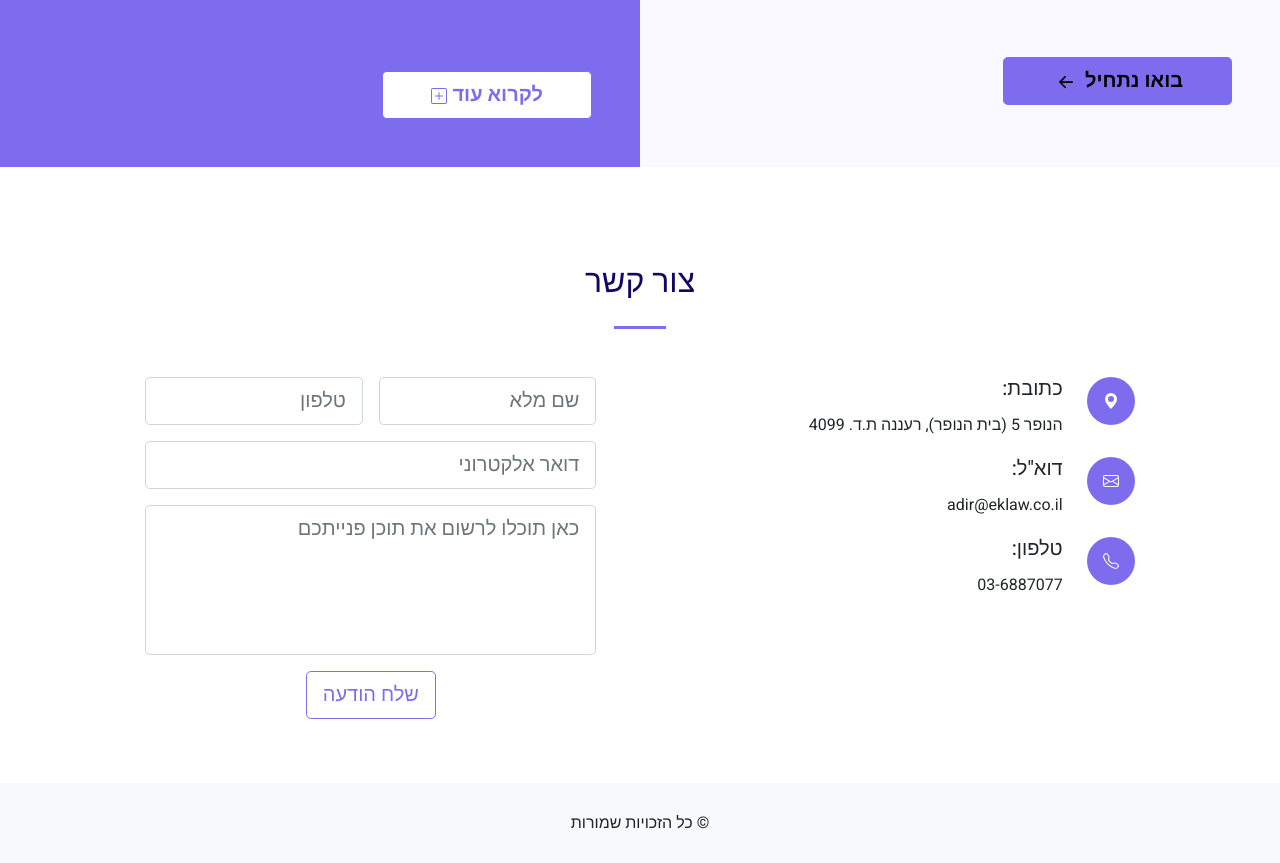
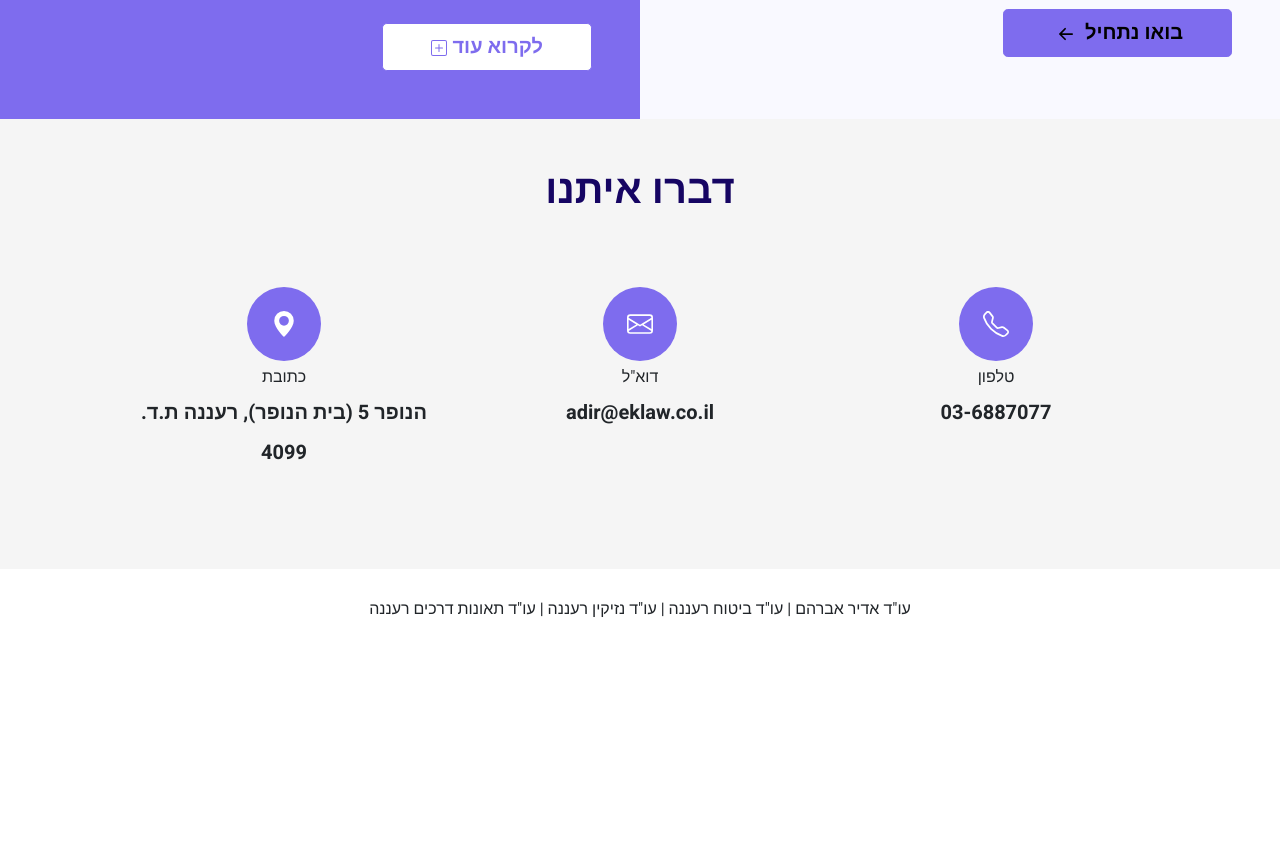
Before and after one commit to adir-avraham/my-office, a website: page index.html in a window 1280 px wide. Shown: the part 3142-4005 px from the top of the page. After the commit the page ends 3791 px from the top, so only its background shows below. Drawn offline with nearby package versions, Linux system fonts and the light colour scheme.

Commit message:
more-change-style

```diff
--- a/index.html
+++ b/index.html
@@ -271,7 +271,7 @@
           </div>
 
           <div class="col-lg-5 text-center">
-           <img src="./pics/about.png" alt="me" class="img-fluid">
+           <img src="./pics/about2.svg" alt="me" class="img-fluid p-5">
           </div>
 
         </div>
@@ -279,9 +279,9 @@
     </section>
 
     <section class="fs-5 fw-light" id="service">
-      <div class="container-fluid py-5">
+      <div class="container-fluid">
         <div class="row">
-          <div class="col-lg-6 lh-base p-5 bg-info">
+          <div class="col-lg-6 lh-base p-5 bg-info text-secondary">
             <h2 class="py-5 fw-bold fs-1">כמה זה עולה?</h2>
             <p>התעריפים בתחום הביטוח והנזיקין מבוססים בדרך כלל על הצלחה, דהיינו על אחוזים מהתגמולים והפיצויים המשתלמים בפועל לידי הלקוח.</p>
             <p class="py-4">לפיכך, אם לא ישולם לך דבר - גם אנו לא נהיה זכאים לדבר.</p>
@@ -314,95 +314,69 @@
       </div>
     </section>
 
-    <section class="bg-white py-5" id="contact">
+    <section id="contact" style="background-color: #f5f5f5;">
+      <h2 class="text-center fw-bold pb-3 pt-5 fs-1 text-secondary">דברו איתנו</h2>
       <div class="container">
-        <h2 class="text-center text-secondary">צור קשר</h2>
-        <div  class="divider"></div>
-        <div class="row justify-content-evenly mt-5">
 
-          <div class="col-lg-5">
+        <div class="row row-cols-1 row-cols-md-3 text-center g-5 p-5">
+
+          <div class="col">
+            <a class="text-decoration-none text-reset" href="tel:03-6887077">
+
+              <span class="badge bg-primary p-4 rounded-circle">
+                <svg xmlns="http://www.w3.org/2000/svg" width="26" height="26" fill="currentColor" class="bi bi-telephone" viewBox="0 0 16 16">
+                  <path d="M3.654 1.328a.678.678 0 0 0-1.015-.063L1.605 2.3c-.483.484-.661 1.169-.45 1.77a17.568 17.568 0 0 0 4.168 6.608 17.569 17.569 0 0 0 6.608 4.168c.601.211 1.286.033 1.77-.45l1.034-1.034a.678.678 0 0 0-.063-1.015l-2.307-1.794a.678.678 0 0 0-.58-.122l-2.19.547a1.745 1.745 0 0 1-1.657-.459L5.482 8.062a1.745 1.745 0 0 1-.46-1.657l.548-2.19a.678.678 0 0 0-.122-.58L3.654 1.328zM1.884.511a1.745 1.745 0 0 1 2.612.163L6.29 2.98c.329.423.445.974.315 1.494l-.547 2.19a.678.678 0 0 0 .178.643l2.457 2.457a.678.678 0 0 0 .644.178l2.189-.547a1.745 1.745 0 0 1 1.494.315l2.306 1.794c.829.645.905 1.87.163 2.611l-1.034 1.034c-.74.74-1.846 1.065-2.877.702a18.634 18.634 0 0 1-7.01-4.42 18.634 18.634 0 0 1-4.42-7.009c-.362-1.03-.037-2.137.703-2.877L1.885.511z"/>
+                </svg>
+              </span>
+              <div>טלפון</div>
+              <div class="fw-bold fs-5">03-6887077</div>
+            </a>
+          </div>
+
+          <div class="col">
+            <a class="text-decoration-none text-reset" href="mailto:adir@eklaw.co.il">
+
+              <span class="badge bg-primary p-4 rounded-circle">
+                <svg xmlns="http://www.w3.org/2000/svg" width="26" height="26" fill="currentColor" class="bi bi-envelope" viewBox="0 0 16 16">
+                  <path d="M0 4a2 2 0 0 1 2-2h12a2 2 0 0 1 2 2v8a2 2 0 0 1-2 2H2a2 2 0 0 1-2-2V4zm2-1a1 1 0 0 0-1 1v.217l7 4.2 7-4.2V4a1 1 0 0 0-1-1H2zm13 2.383-4.758 2.855L15 11.114v-5.73zm-.034 6.878L9.271 8.82 8 9.583 6.728 8.82l-5.694 3.44A1 1 0 0 0 2 13h12a1 1 0 0 0 .966-.739zM1 11.114l4.758-2.876L1 5.383v5.73z"/>
+                </svg>
+              </span>
+              <div>דוא"ל</div>
+              <div class="fw-bold fs-5">adir@eklaw.co.il</div>
+            </a>
+          </div>
+
+
+          <div class="col">
             <a target="_blank" class="text-decoration-none text-reset" href="https://ul.waze.com/ul?ll=32.19456000%2C34.88364336&navigate=yes&zoom=17&utm_campaign=default&utm_source=waze_website&utm_medium=lm_share_location">
-            <div class="row row-cols-auto">
-              <div class="col">
-                <span class="badge bg-primary p-3 rounded-circle">
-                  <svg xmlns="http://www.w3.org/2000/svg" width="16" height="16" fill="currentColor" class="bi bi-geo-alt-fill" viewBox="0 0 16 16">
+                <span class="badge bg-primary p-4 rounded-circle">
+                  <svg xmlns="http://www.w3.org/2000/svg" width="26" height="26" fill="currentColor" class="bi bi-geo-alt-fill" viewBox="0 0 16 16">
                     <path d="M8 16s6-5.686 6-10A6 6 0 0 0 2 6c0 4.314 6 10 6 10zm0-7a3 3 0 1 1 0-6 3 3 0 0 1 0 6z"/>
                   </svg>
                 </span>
-              </div>
-              <div class="col">
-                <h5>כתובת:</h5>
-                <p>הנופר 5 (בית הנופר), רעננה ת.ד. 4099</p>
-              </div>
-            </div>
+                <div>כתובת</div>
+                <div class="fw-bold fs-5">הנופר 5 (בית הנופר), רעננה ת.ד. 4099</div>
             </a>
-            <a class="text-decoration-none text-reset" href="mailto:adir@eklaw.co.il">
-            <div class="row row-cols-auto">
-              <div class="col">
-                <span class="badge bg-primary p-3 rounded-circle">
-                  <svg xmlns="http://www.w3.org/2000/svg" width="16" height="16" fill="currentColor" class="bi bi-envelope" viewBox="0 0 16 16">
-                    <path d="M0 4a2 2 0 0 1 2-2h12a2 2 0 0 1 2 2v8a2 2 0 0 1-2 2H2a2 2 0 0 1-2-2V4zm2-1a1 1 0 0 0-1 1v.217l7 4.2 7-4.2V4a1 1 0 0 0-1-1H2zm13 2.383-4.758 2.855L15 11.114v-5.73zm-.034 6.878L9.271 8.82 8 9.583 6.728 8.82l-5.694 3.44A1 1 0 0 0 2 13h12a1 1 0 0 0 .966-.739zM1 11.114l4.758-2.876L1 5.383v5.73z"/>
-                  </svg>
-                </span>
-              </div>
-              <div class="col">
-                <h5>דוא"ל:</h5>
-                <p>adir@eklaw.co.il</p>
-              </div>
-            </div>
-            </a>
-            <a class="text-decoration-none text-reset" href="tel:03-6887077">
-            <div class="row row-cols-auto">
-              <div class="col">
-                <span class="badge bg-primary p-3 rounded-circle">
-                  <svg xmlns="http://www.w3.org/2000/svg" width="16" height="16" fill="currentColor" class="bi bi-telephone" viewBox="0 0 16 16">
-                    <path d="M3.654 1.328a.678.678 0 0 0-1.015-.063L1.605 2.3c-.483.484-.661 1.169-.45 1.77a17.568 17.568 0 0 0 4.168 6.608 17.569 17.569 0 0 0 6.608 4.168c.601.211 1.286.033 1.77-.45l1.034-1.034a.678.678 0 0 0-.063-1.015l-2.307-1.794a.678.678 0 0 0-.58-.122l-2.19.547a1.745 1.745 0 0 1-1.657-.459L5.482 8.062a1.745 1.745 0 0 1-.46-1.657l.548-2.19a.678.678 0 0 0-.122-.58L3.654 1.328zM1.884.511a1.745 1.745 0 0 1 2.612.163L6.29 2.98c.329.423.445.974.315 1.494l-.547 2.19a.678.678 0 0 0 .178.643l2.457 2.457a.678.678 0 0 0 .644.178l2.189-.547a1.745 1.745 0 0 1 1.494.315l2.306 1.794c.829.645.905 1.87.163 2.611l-1.034 1.034c-.74.74-1.846 1.065-2.877.702a18.634 18.634 0 0 1-7.01-4.42 18.634 18.634 0 0 1-4.42-7.009c-.362-1.03-.037-2.137.703-2.877L1.885.511z"/>
-                  </svg>
-                </span>
-              </div>
-              <div class="col">
-                <h5>טלפון:</h5>
-                <p>03-6887077</p>
-              </div>
-            </div>
-            </a>
-
           </div>
 
-          <div class="col-lg-5">
-            <form class="row g-3"
-              id="my-form"
-              action="https://formspree.io/f/mgepkwqd"
-              method="POST">
-              <div class="col-lg-6">
-                <input required type="text" name="name" class="form-control form-control-lg" id="floatingPassword" placeholder="שם מלא">
-              </div>
-              <div class="col-lg-6">
-                <input required type="text" name="phone" class="form-control form-control-lg" id="floatingPassword" placeholder="טלפון">
-              </div>
-              <div class="col-12">
-                <input type="text" name="email" class="form-control form-control-lg" id="floatingInput" placeholder="דואר אלקטרוני">
-              </div>
-              <div class="col-12">
-                <textarea required type="text" name="message" class="form-control form-control-lg" placeholder="כאן תוכלו לרשום את תוכן פנייתכם" id="floatingTextarea2" style="height: 150px; resize: none;"></textarea>
-              </div>
-              <div class="col-12 text-center">
-                <button type="submit" class="btn btn-outline-primary btn-lg">שלח הודעה</button>
-                <p id="my-form-status" class="fw-bold"></p>
-              </div>
-            </form>
-
-          </div>
+        </div>
+        <div class="row py-lg-4">
 
         </div>
       </div>
     </section>
 
-    <footer class="bg-light py-4">
+    <footer class="py-4">
       <div class="container">
         <div class="row text-center">
           <div class="col">
-            &copy; כל הזכויות שמורות
+            עו"ד אדיר אברהם
+            |
+            עו"ד ביטוח רעננה
+            |
+            עו"ד נזיקין רעננה
+            |
+            עו"ד תאונות דרכים רעננה
           </div>
         </div>
       </div>
```
Also changed, not shown: pics/about2.svg (added).
